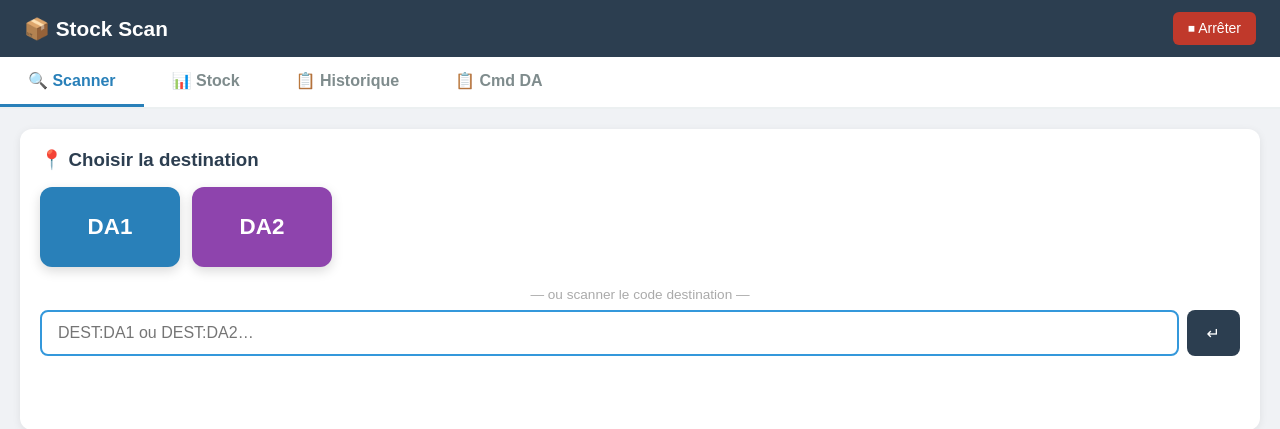
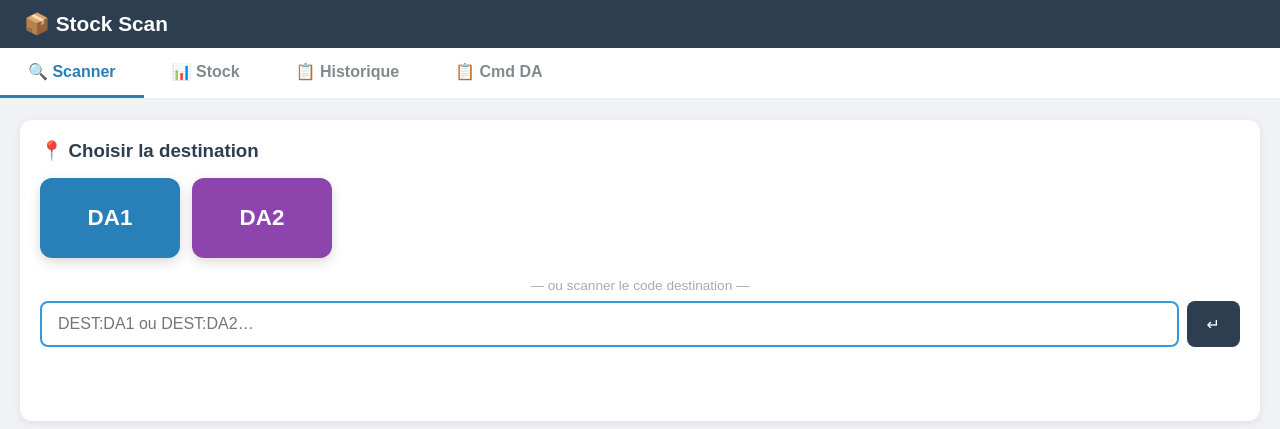
Before and after one commit to michel349/stockscan, a Flask app: page / in a window 1280 px wide. Shown: the top 429 px of the page. Run offline with Flask 3, Linux system fonts and the light colour scheme.

Commit message:
Add files via upload

```diff
--- a/templates/commandes_da.html
+++ b/templates/commandes_da.html
@@ -189,6 +189,10 @@
         {{ dest }}
     </button>
     {% endfor %}
+
+    <button onclick="window.location.href='/'" style="margin-top:25px;padding:12px 30px;background:#2c3e50;color:white;border:none;border-radius:12px;cursor:pointer;font-size:1em;font-weight:bold;">
+        🏠 Retour page d'accueil
+    </button>
 </div>
 
 <!-- ═══════════════════════════════════════════ -->
--- a/templates/index.html
+++ b/templates/index.html
@@ -36,16 +36,6 @@
         }
         .header-dest.visible { display: block; }
 
-        .btn-shutdown {
-            background: #c0392b;
-            color: white;
-            border: none;
-            padding: 8px 15px;
-            border-radius: 6px;
-            cursor: pointer;
-            font-size: 14px;
-        }
-        .btn-shutdown:hover { background: #e74c3c; }
 
         /* ── TABS ── */
         .tabs {
@@ -545,7 +535,6 @@
 <header>
     <h1>📦 Stock Scan</h1>
     <span class="header-dest" id="headerDest"></span>
-    <button class="btn-shutdown" onclick="shutdown()">⏹ Arrêter</button>
 </header>
 
 <!-- ── TABS ── -->
@@ -1342,11 +1331,6 @@ function exportPDFJour() {
     window.open('/export_pdf_jour/' + date, '_blank');
 }
 
-function shutdown() {
-    if (confirm('Arrêter le serveur ?')) {
-        fetch('/shutdown', { method: 'POST' });
-    }
-}
 
 // ════════════════════════════════════════════════
 //  COMMANDES DA
```
